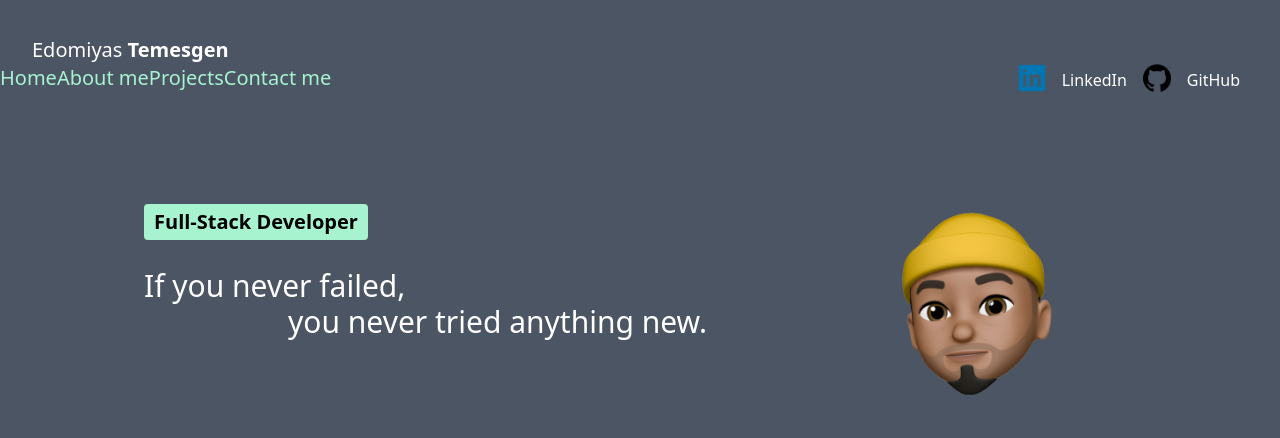
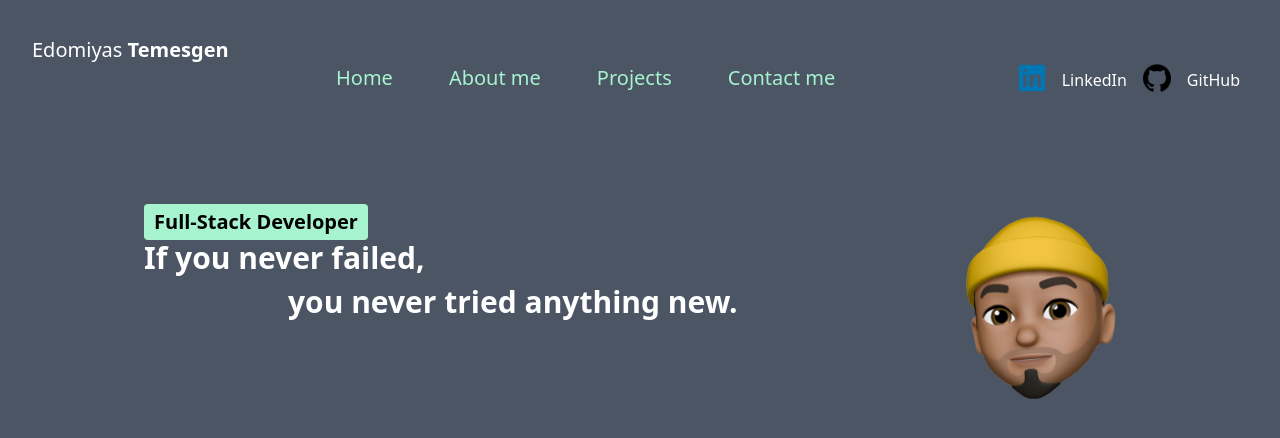
Before and after one commit to etemesgen/Portfolio-Edomiyas-Temesgen-2021, a Vue app: page / in a window 1280 px wide. Shown: the top 438 px of the page. Built offline with nearby package versions, Linux system fonts and the light colour scheme; a web font is replaced by a local one.

Commit message:
Working on the responsivity

```diff
--- a/src/App.vue
+++ b/src/App.vue
@@ -4,11 +4,11 @@
     <button id="hamburger" class="flex text-green-200 text-3xl ml-80 -mt-7 lg:hidden" v-on:click="toggleNavbar()">
       <i class="fa fa-bars"></i>
     </button>
-    <nav v-bind:class="{'hidden': !showMenu, 'flex': showMenu}" class="text-green-200 text-xl mt-4 flex-col items-center lg:inline">
-      <NavLinks url="#" text="Home" class="hover:text-black lg:flex-row hover:text-white"/>
-      <NavLinks url="#" text="About me" class="hover:text-black lg:flex-row hover:text-white"/>
-      <NavLinks url="#" text="Projects" class="hover:text-black lg:flex-row hover:text-white"/>
-      <NavLinks url="#" text="Contact me" class="hover:text-black lg:flex-row hover:text-white"/>
+    <nav v-bind:class="{'hidden': !showMenu, 'flex': showMenu}" class="text-green-200 text-xl mt-4 flex-col lg:inline text-center space-x-14 md:ml-72">
+      <NavLinks url="#" text="Home" class="ml-12 hover:text-white"/>
+      <NavLinks url="#" text="About me" class="hover:text-white"/>
+      <NavLinks url="#" text="Projects" class="hover:text-white"/>
+      <NavLinks url="#" text="Contact me" class="hover:text-white"/>
     </nav>
     <div id="social-media" class="flex justify-end space-x-4 -mt-7 mr-10">
       <a href="#"><img :src="image"  alt="linkedin" id="linkedin" class="hidden max-w-full w-7 lg:flex"></a>
@@ -17,9 +17,9 @@
       <p id="githubtext" class="hidden text-white mt-1 lg:flex">GitHub</p>
     </div>
     <p id="dev" class="bg-green-200 w-56 p-1 font-bold text-xl text-center ml-16 mt-28 rounded lg:ml-36">Full-Stack Developer</p>
-    <p class="text-white text-xl mr-4 mt-7 lg:text-3xl ml-36">If you never failed,</p>
-    <p class="text-white text-xl lg:text-3xl ml-72">you never tried anything new.</p>
-    <img class="w-32 lg:w-48 float-right mr-52 -mt-36" :src="me" alt="me">  <!-- Mobile first responsive, define mobile size by default-->
+    <img class="flex w-40 mr-36 mt-14 lg:w-48 float-right md:-mt-10" :src="me" alt="me">  <!-- Mobile first responsive, define mobile size by default-->
+    <p class="flex text-white text-xl font-bold mt-96 ml lg:flex text-3xl ml-36 -mt-0 mb-2">If you never failed,</p>
+    <p class="flex text-white text-xl font-bold lg:text-3xl ml-72">you never tried anything new.</p>
   </div>
 </template>
 
```
